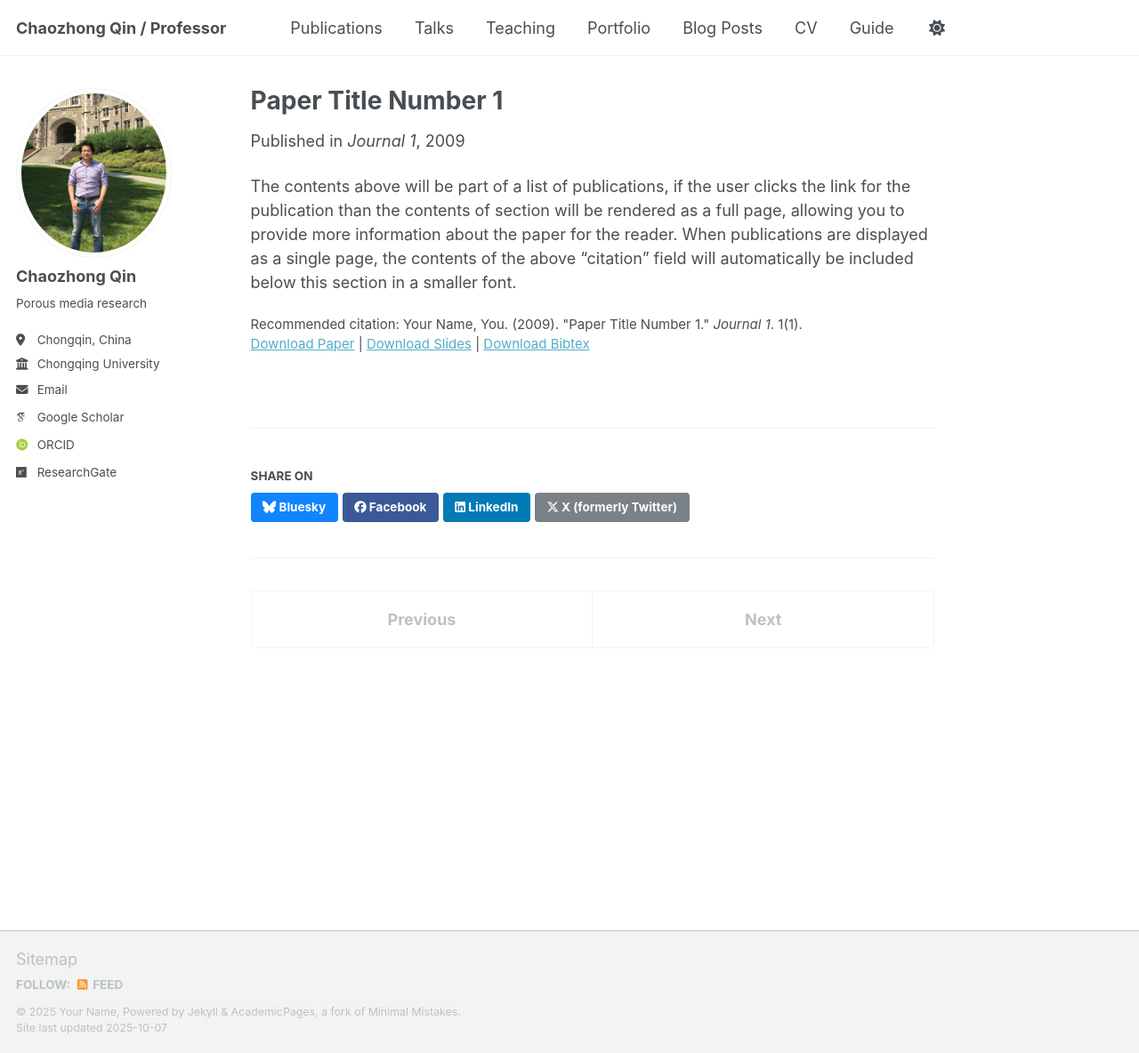
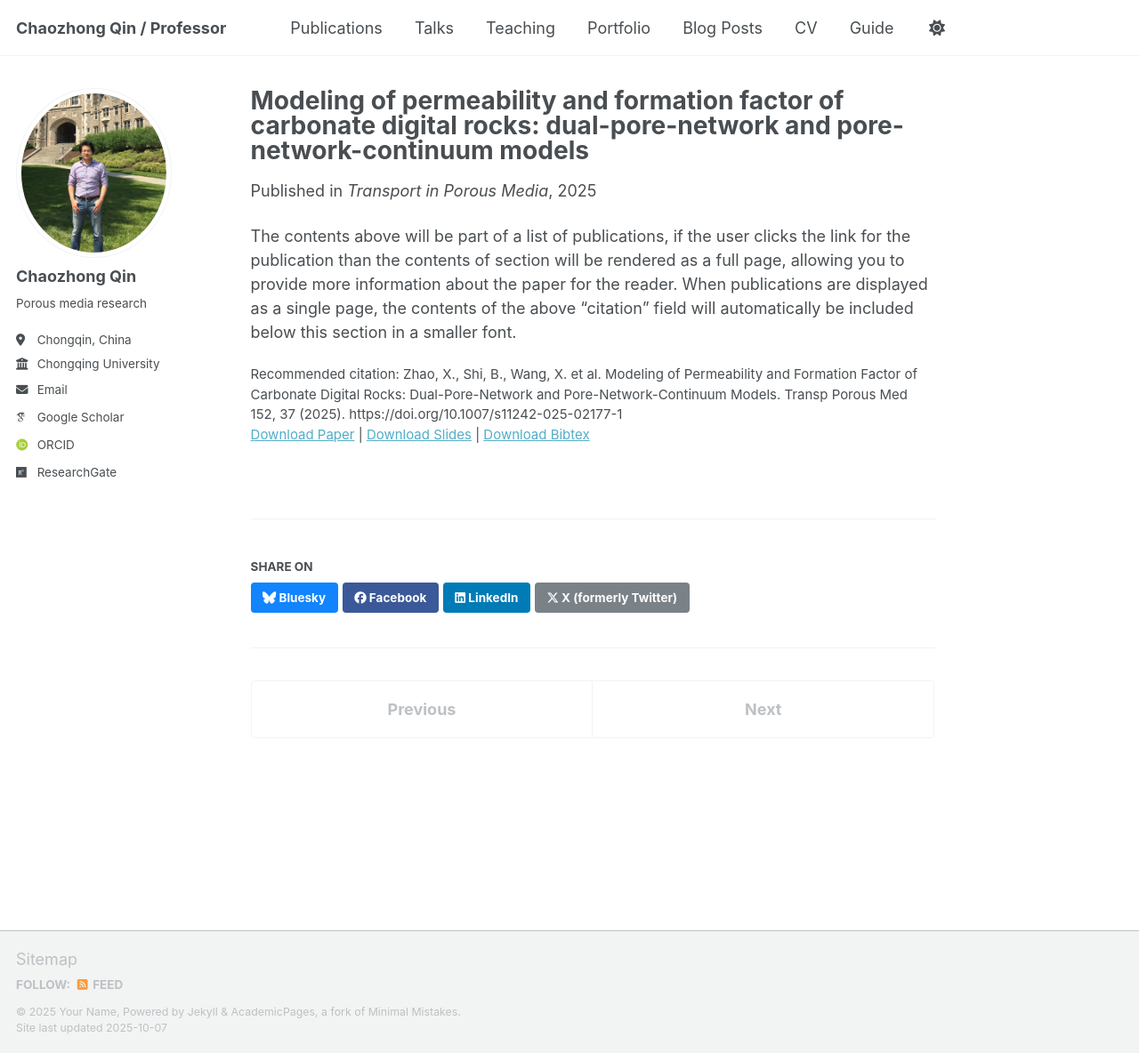
Before and after one commit to CZQIN/czqin.github.io, a Jekyll site: the page built from _publications/2009-10-01-paper-title-number-1.md, in a window 1280 px wide and 1184 px high. Shown: the whole window at 89% size. Built offline with Jekyll 4.4.1, drawn with Linux system fonts in a browser that asks for light colours; some web fonts are replaced; a script that is not in the unit is left out.

Commit message:
Update 2009-10-01-paper-title-number-1.md

```diff
--- a/_publications/2009-10-01-paper-title-number-1.md
+++ b/_publications/2009-10-01-paper-title-number-1.md
@@ -1,14 +1,14 @@
 ---
-title: "Paper Title Number 1"
+title: "Modeling of permeability and formation factor of carbonate digital rocks: dual-pore-network and pore-network-continuum models"
 collection: publications
 category: manuscripts
 permalink: /publication/2009-10-01-paper-title-number-1
 excerpt: 'This paper is about the number 1. The number 2 is left for future work.'
-date: 2009-10-01
-venue: 'Journal 1'
-slidesurl: 'http://academicpages.github.io/files/slides1.pdf'
-paperurl: 'http://academicpages.github.io/files/paper1.pdf'
-bibtexurl: 'http://academicpages.github.io/files/bibtex1.bib'
-citation: 'Your Name, You. (2009). &quot;Paper Title Number 1.&quot; <i>Journal 1</i>. 1(1).'
+date: 2025-04-08
+venue: 'Transport in Porous Media'
+slidesurl: 'http://czqin.github.io/files/Zhao-TiPM-2025.pdf'
+paperurl: 'http://czqin.github.io/files/Zhao-TiPM-2025.pdf'
+bibtexurl: 'http://czqin.github.io/files/bibtex1.bib'
+citation: 'Zhao, X., Shi, B., Wang, X. et al. Modeling of Permeability and Formation Factor of Carbonate Digital Rocks: Dual-Pore-Network and Pore-Network-Continuum Models. Transp Porous Med 152, 37 (2025). https://doi.org/10.1007/s11242-025-02177-1'
 ---
 The contents above will be part of a list of publications, if the user clicks the link for the publication than the contents of section will be rendered as a full page, allowing you to provide more information about the paper for the reader. When publications are displayed as a single page, the contents of the above "citation" field will automatically be included below this section in a smaller font.
```
